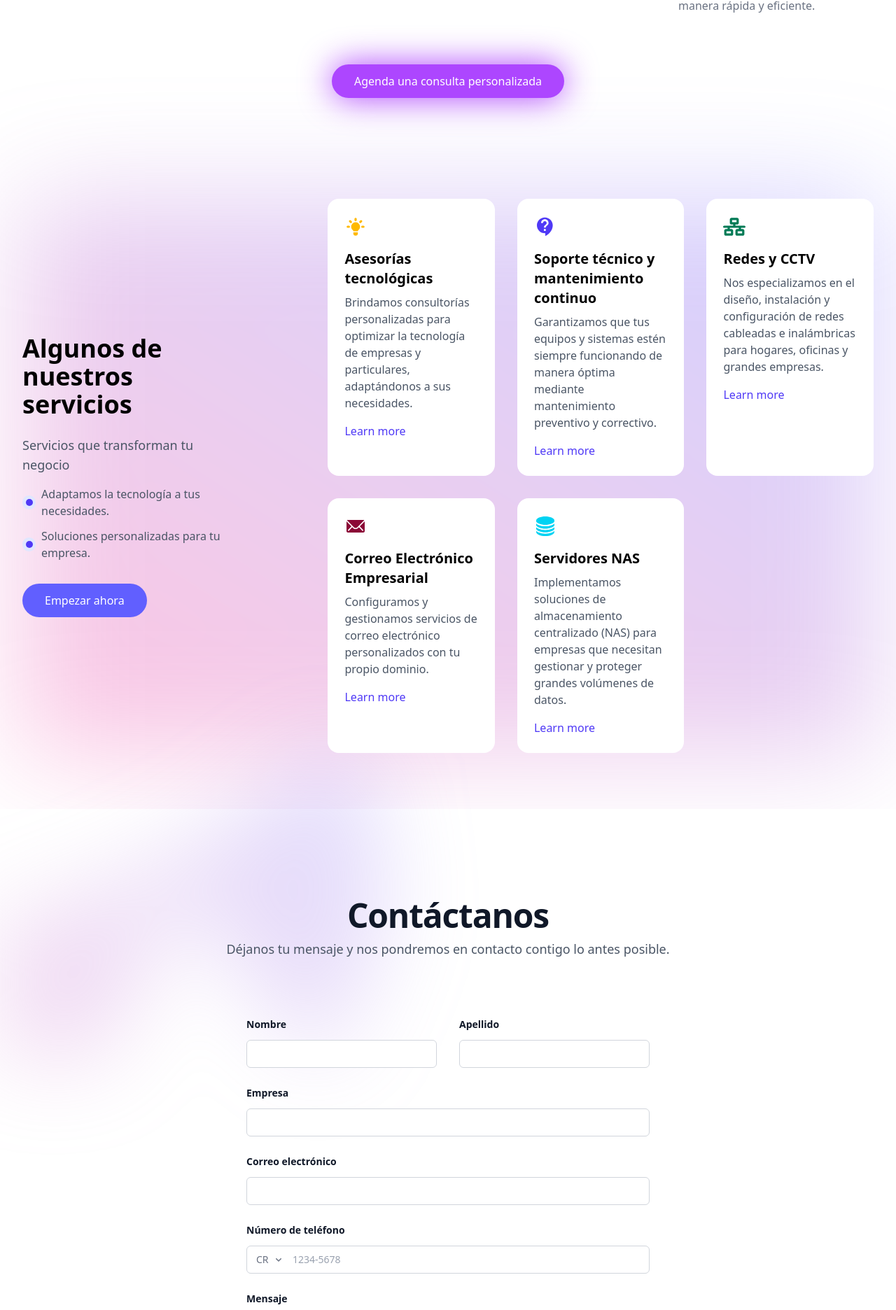
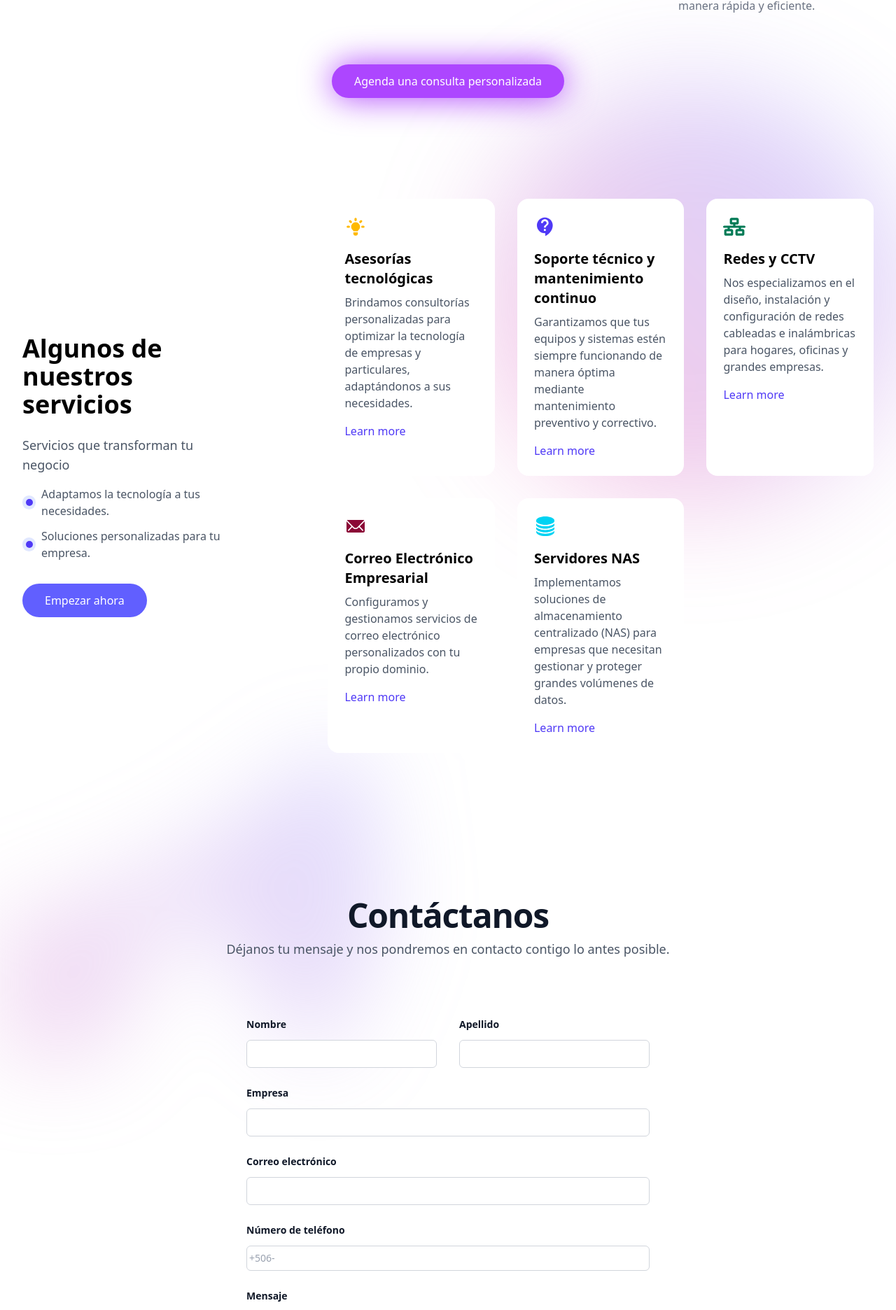
Before and after one commit to Luncier14/KrognerLandingPage, a React (Vite) app in the folder Krogner/: page / in a window 1280 px wide. Shown: the part 1797-3669 px from the top of the page at 70% size. Built offline with nearby package versions, Linux system fonts and the light colour scheme.

Commit message:
Contact background fix

```diff
--- a/Krogner/src/components/Contact.jsx
+++ b/Krogner/src/components/Contact.jsx
@@ -90,7 +90,7 @@ export default function ContactForm() {
             <div className="mt-2.5">
               <div className="flex rounded-md bg-white outline-1 -outline-offset-1 outline-gray-300 has-[input:focus-within]:outline-2 has-[input:focus-within]:-outline-offset-2 has-[input:focus-within]:outline-indigo-600">
                 <div className="grid shrink-0 grid-cols-1 focus-within:relative">
-                  <select
+                  {/* <select
                     id="country"
                     name="country"
                     autoComplete="country"
@@ -104,13 +104,13 @@ export default function ContactForm() {
                   <ChevronDownIcon
                     aria-hidden="true"
                     className="pointer-events-none col-start-1 row-start-1 mr-2 size-5 self-center justify-self-end text-gray-500 sm:size-4"
-                  />
+                  /> */}
                 </div>
                 <input
                   id="phone-number"
                   name="phone-number"
                   type="text"
-                  placeholder="1234-5678"
+                  placeholder="+506-"
                   className="block min-w-0 grow py-1.5 pr-3 pl-1 text-base text-gray-900 placeholder:text-gray-400 focus:outline-none sm:text-sm/6"
                 />
               </div>
--- a/Krogner/src/components/ServiceSection.jsx
+++ b/Krogner/src/components/ServiceSection.jsx
@@ -44,7 +44,8 @@ const ServiceSection = () => {
         <section className='py-20 container mx-auto px-4 sm:px-6 lg:px-8' id='Services'>
             {/* Gradiente Wrapper */}
             <div className='relative'>
-                <div className='absolute inset-0 w-full h-full bg-gradient-to-bl from-indigo-500/30 to-pink-500/30 rounded-lg blur-[80px] -z-10'></div>
+                {/* Ajuste del gradiente: Posicionando más arriba y cambiando tamaño */}
+                <div className='absolute -top-40 -right-10 w-[600px] h-[600px] bg-gradient-to-bl from-indigo-500/30 to-pink-500/30 rounded-full blur-[80px] -z-10'></div>
                 <div className='flex flex-col md:flex-row items-center justify-between gap-12 lg:gap-24'>
                     {/* Header */}
                     <div className='md:w-1/3 w-full'>
```
